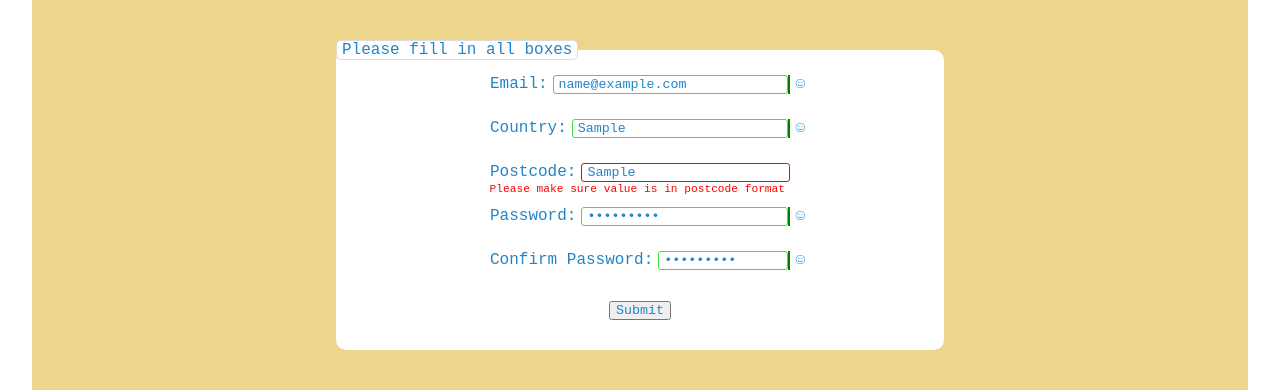
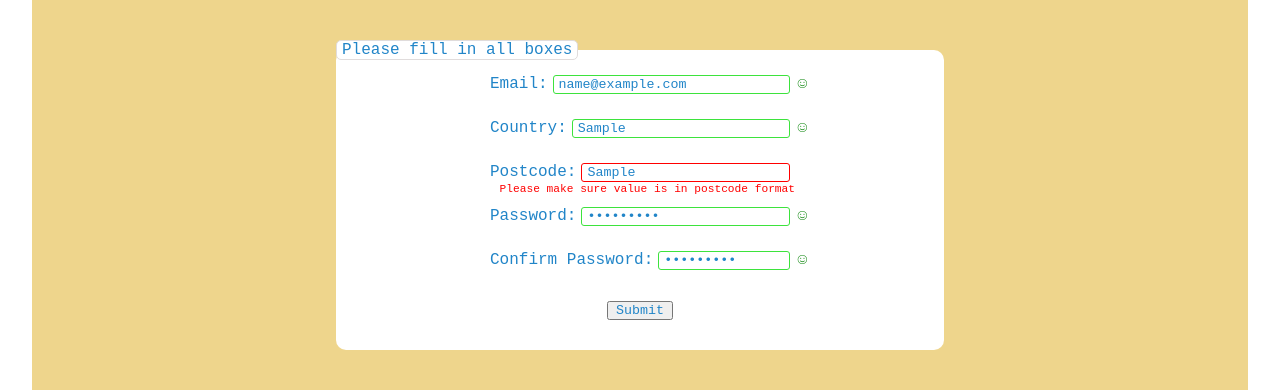
Before and after one commit to lnbEli/js-validated-form, a plain HTML site: page index.html in a window 1280 px wide. Both pictures are taken after typing "name@example.com", "Sample", "Sample", "Sample123", "Sample123" into the empty fields and a click on the button "Submit". Shown: the part 205-595 px from the top of the page. Drawn offline with Linux system fonts and the light colour scheme.

Commit message:
remove unwanted  span border

```diff
--- a/style.css
+++ b/style.css
@@ -34,6 +34,8 @@ form {
 
 .form-list-items > li {
   padding: 5px;
+  padding-left: 15px;
+  padding-right: 15px;
   display: flex;
   width: 300px;
   position: relative;
@@ -68,11 +70,8 @@ input:valid + span::after {
   position: absolute;
   content: "☺";
   top: 5px;
-  right: -10px;
-}
-
-input:valid + span {
-  border: 1px green solid;
+  right: -2px;
+  color: green;
 }
 
 input:invalid.user-focused {
```
